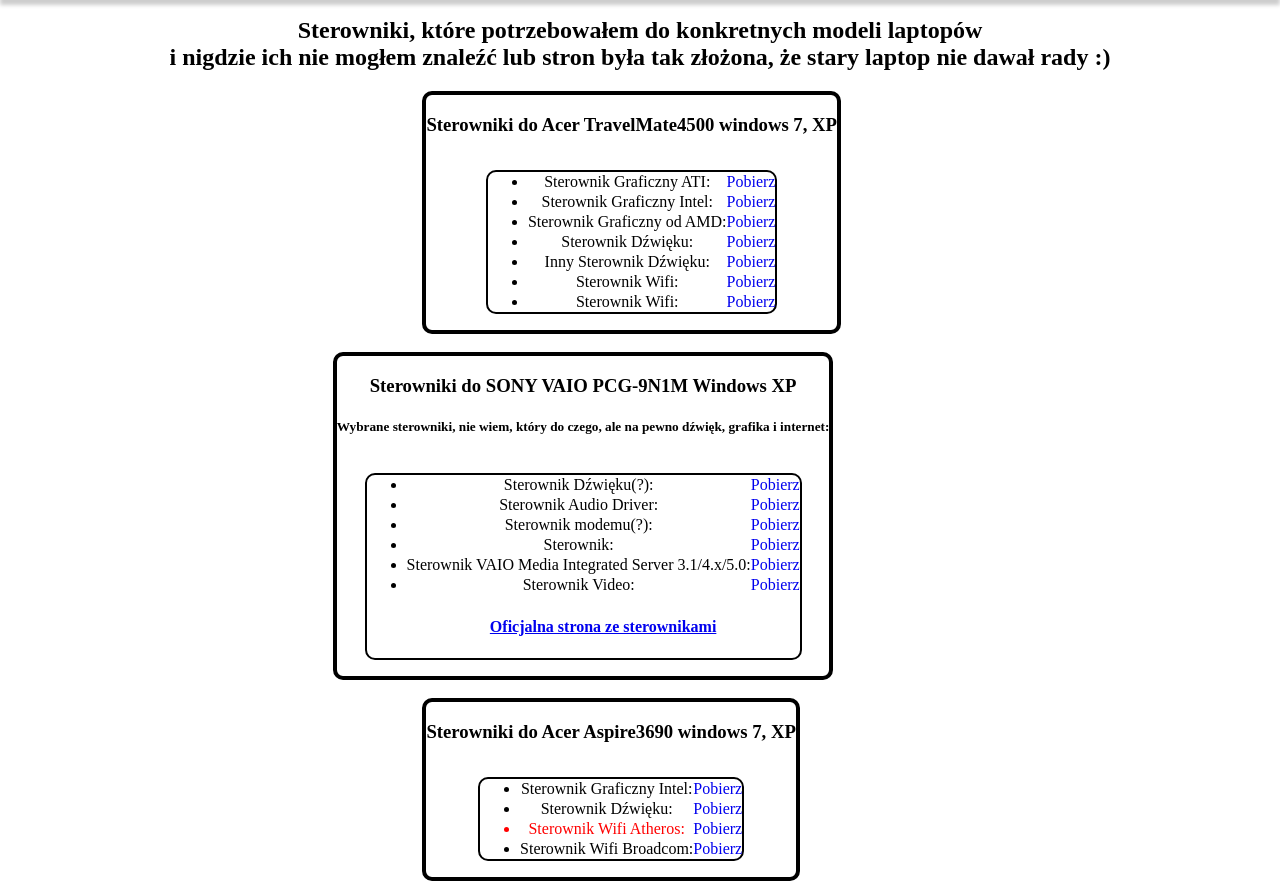
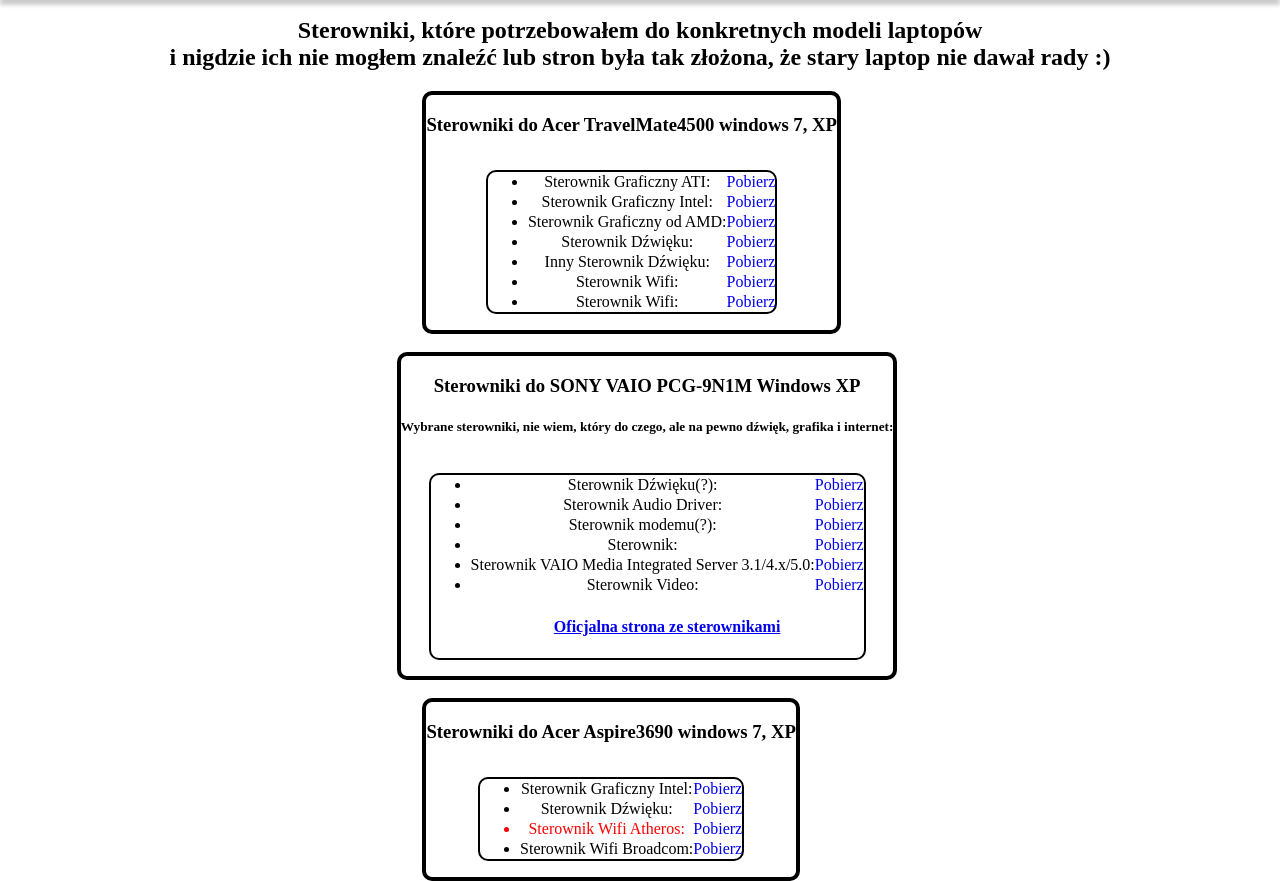
Before and after one commit to Nild13/sterowniki, a plain HTML site: page index.html in a window 1280 px wide. Shown: the part 53-934 px from the top of the page. Drawn offline with Linux system fonts and the light colour scheme.

Commit message:
modyfikacja stylu

```diff
--- a/style.css
+++ b/style.css
@@ -36,7 +36,7 @@ body{
     border-radius: 10px;
     border:4px solid black;
     display: inline-block;
-    margin-left: 26%;
+    margin-left: 31%;
     text-align: center;
 }
 .h2Style{
```
